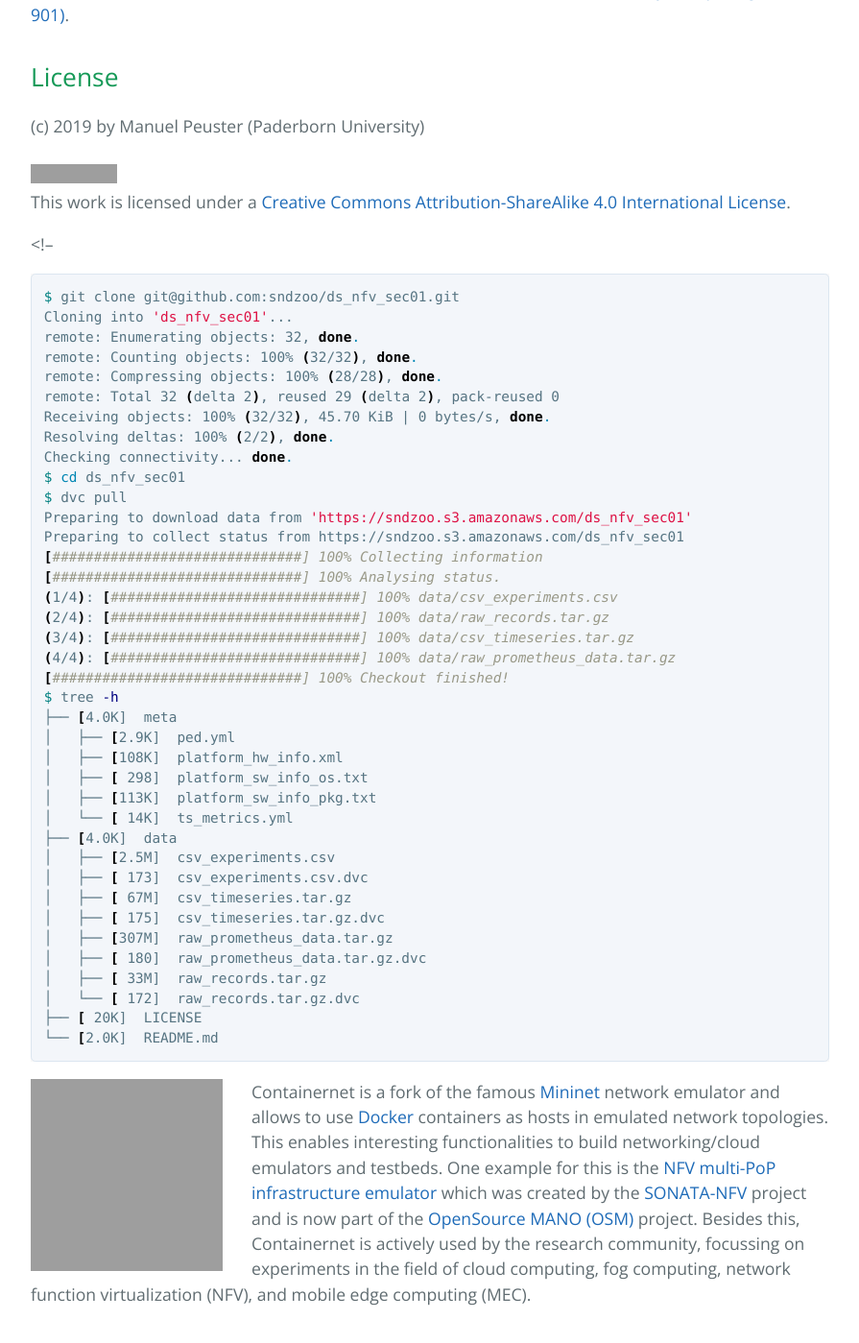
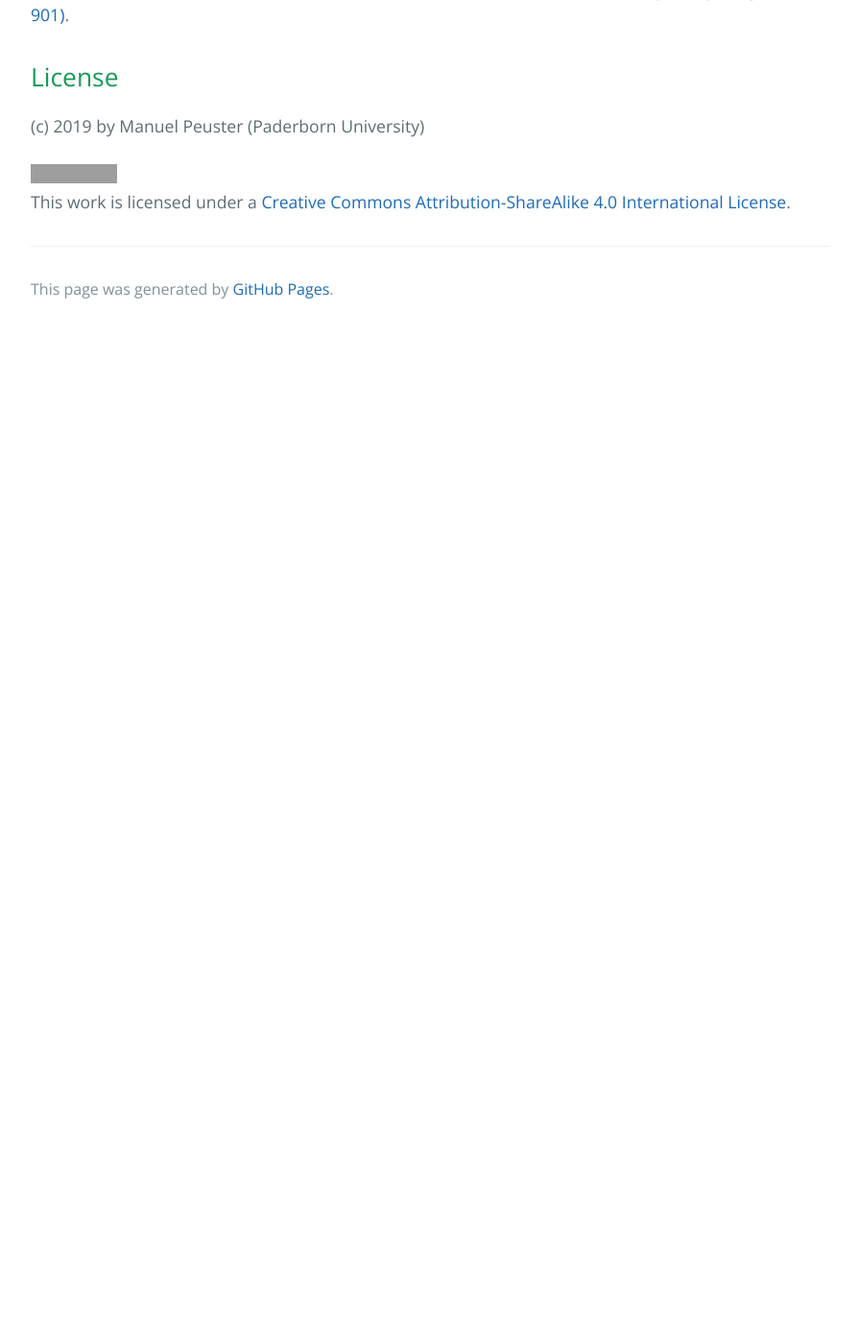
Before and after one commit to sndzoo/sndzoo.github.io, a Jekyll site: the page built from index.md, in a window 1280 px wide and 1400 px high, scrolled down 1307 px. Shown: the whole window at 96% size, without its empty margins (192-1087 px from the left). Built offline with Jekyll 4.4.1, drawn with Linux system fonts in a browser that asks for light colours; after the commit the page ends 1652 px from its top, so only the background shows below that; grey boxes are pictures that could not be loaded.

Commit message:
update
Signed-off-by: peusterm <manuel.peuster@uni-paderborn.de>

````diff
--- a/index.md
+++ b/index.md
@@ -38,49 +38,10 @@ This work has received funding from the European Union's Horizon 2020 research a
 <!--
 
 
-```sh
-$ git clone git@github.com:sndzoo/ds_nfv_sec01.git
-Cloning into 'ds_nfv_sec01'...
-remote: Enumerating objects: 32, done.
-remote: Counting objects: 100% (32/32), done.
-remote: Compressing objects: 100% (28/28), done.
-remote: Total 32 (delta 2), reused 29 (delta 2), pack-reused 0
-Receiving objects: 100% (32/32), 45.70 KiB | 0 bytes/s, done.
-Resolving deltas: 100% (2/2), done.
-Checking connectivity... done.
-$ cd ds_nfv_sec01
-$ dvc pull
-Preparing to download data from 'https://sndzoo.s3.amazonaws.com/ds_nfv_sec01'
-Preparing to collect status from https://sndzoo.s3.amazonaws.com/ds_nfv_sec01
-[##############################] 100% Collecting information
-[##############################] 100% Analysing status.
-(1/4): [##############################] 100% data/csv_experiments.csv
-(2/4): [##############################] 100% data/raw_records.tar.gz
-(3/4): [##############################] 100% data/csv_timeseries.tar.gz
-(4/4): [##############################] 100% data/raw_prometheus_data.tar.gz
-[##############################] 100% Checkout finished!
-$ tree -h
-├── [4.0K]  meta
-│   ├── [2.9K]  ped.yml
-│   ├── [108K]  platform_hw_info.xml
-│   ├── [ 298]  platform_sw_info_os.txt
-│   ├── [113K]  platform_sw_info_pkg.txt
-│   └── [ 14K]  ts_metrics.yml
-├── [4.0K]  data
-│   ├── [2.5M]  csv_experiments.csv
-│   ├── [ 173]  csv_experiments.csv.dvc
-│   ├── [ 67M]  csv_timeseries.tar.gz
-│   ├── [ 175]  csv_timeseries.tar.gz.dvc
-│   ├── [307M]  raw_prometheus_data.tar.gz
-│   ├── [ 180]  raw_prometheus_data.tar.gz.dvc
-│   ├── [ 33M]  raw_records.tar.gz
-│   └── [ 172]  raw_records.tar.gz.dvc
-├── [ 20K]  LICENSE
-└── [2.0K]  README.md
-```
-
 
 <img align="left" width="200" height="200" style="margin-right: 30px" src="https://raw.githubusercontent.com/containernet/logo/master/containernet_logo_v1.png">
 
 Containernet is a fork of the famous [Mininet](http://mininet.org) network emulator and allows to use [Docker](https://www.docker.com) containers as hosts in emulated network topologies. This enables interesting functionalities to build networking/cloud emulators and testbeds. One example for this is the [NFV multi-PoP infrastructure emulator](https://github.com/sonata-nfv/son-emu) which was created by the [SONATA-NFV](http://sonata-nfv.eu) project and is now part of the [OpenSource MANO (OSM)](https://osm.etsi.org) project. Besides this, Containernet is actively used by the research community, focussing on experiments in the field of cloud computing, fog computing, network function virtualization (NFV), and mobile edge computing (MEC).
 <br><br><br>
+
+//-->
````
